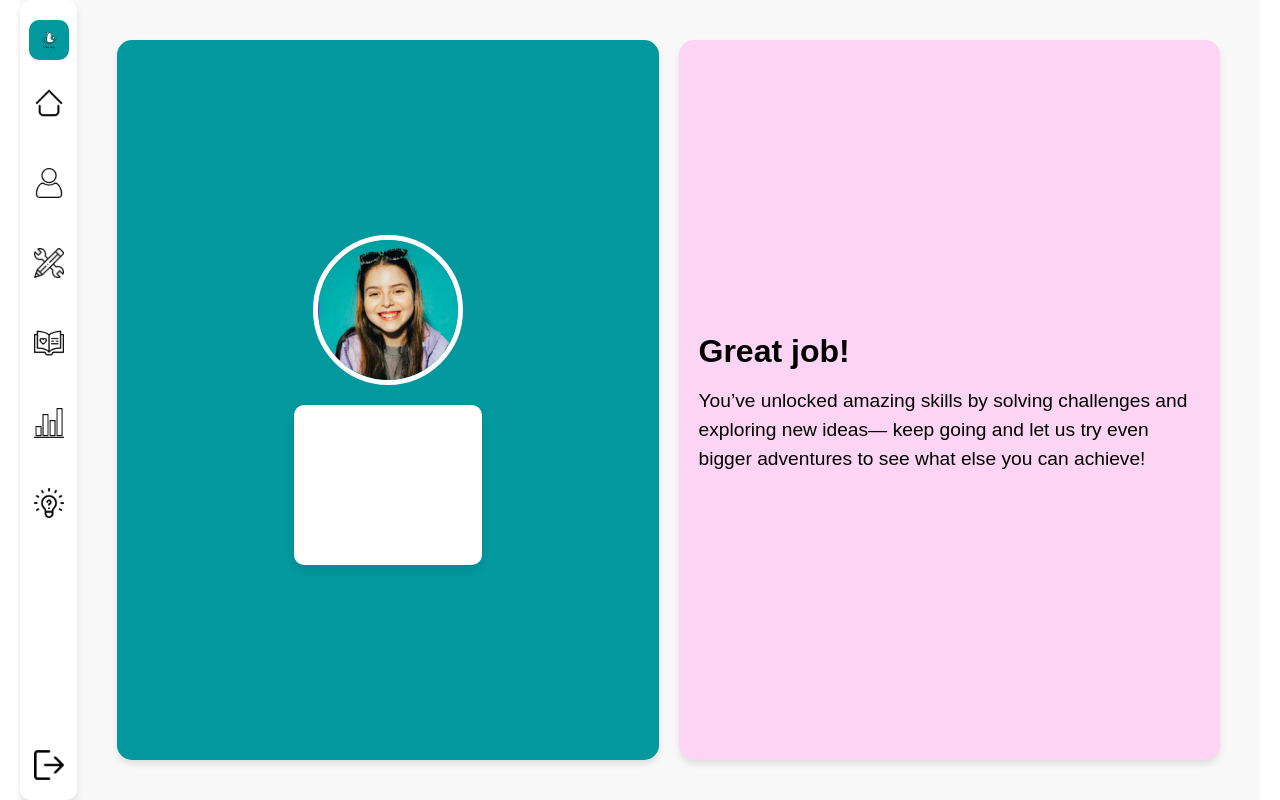
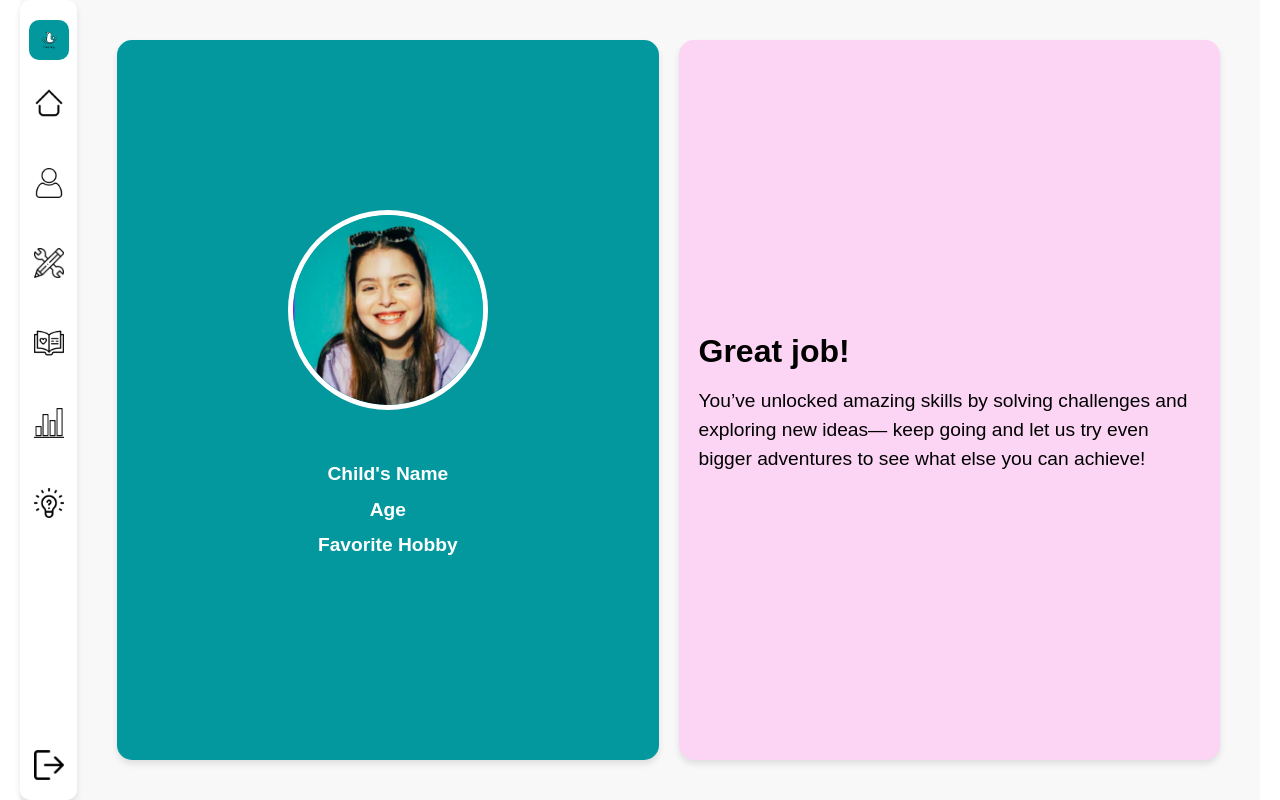
Before and after one commit to Yasmina-Maddah/nestling-frontend, a React (Create React App) app: page /Reports in a window 1280 px wide. Built offline with nearby package versions, Linux system fonts and the light colour scheme.

Commit message:
Edited the style of the Report page

```diff
--- a/src/pages/ReportPage/ReportPage.css
+++ b/src/pages/ReportPage/ReportPage.css
@@ -27,19 +27,26 @@
     align-items: center;
     justify-content: center;
     box-shadow: 0 4px 6px rgba(0, 0, 0, 0.1);
-    color: white;
   }
 
   .profile-image {
-    width: 150px;
-    height: 150px;
+    width: 200px;
+    height: 200px;
     border-radius: 50%; /* Circular image */
     object-fit: cover;
     margin-bottom: 20px;
     border: 5px solid #ffffff; /* White border */
   }
 
+  .profile-details{
+    background-color: #03989E;
+    color: #ffffff;
+    justify-content: center;
+    box-shadow: none;
+  }
+
   .profile-details p {
+    text-align: center;
     margin: 5px 0;
     font-size: 1.2rem;
     font-weight: bold;
```
